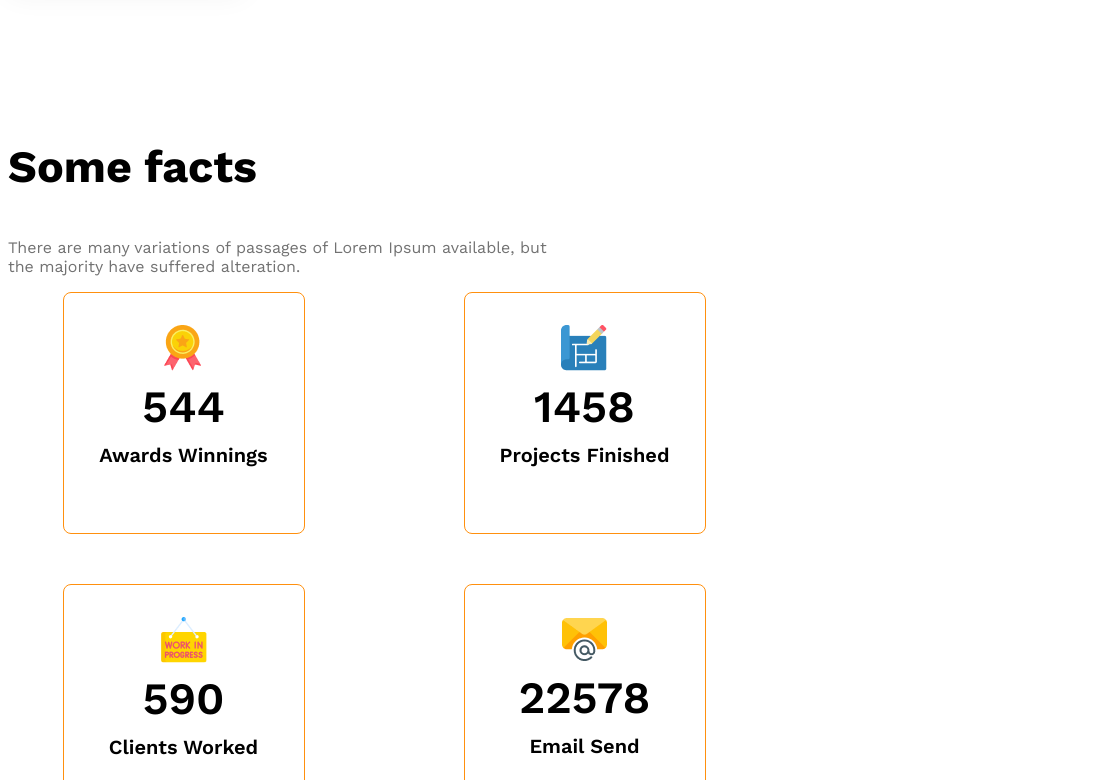
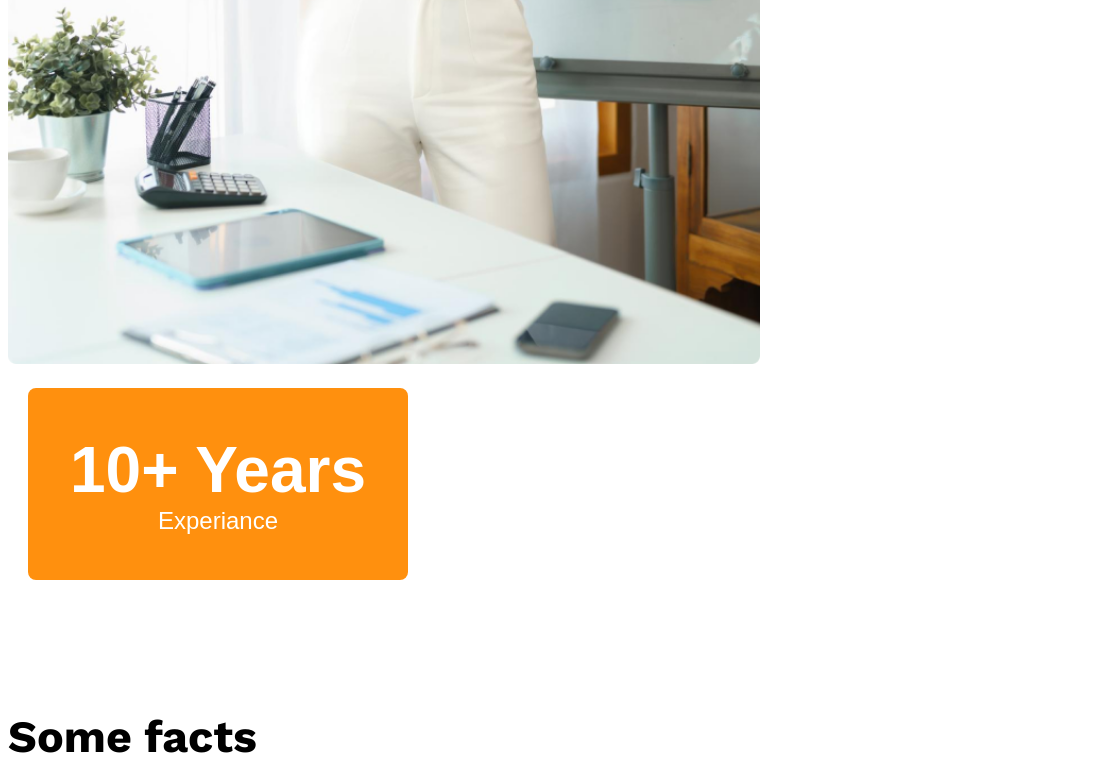
Before and after one commit to shakib071/Architect-Website, a plain HTML site: page index.html in a window 768 px wide. Shown: the part 4182-4962 px from the top of the page, 1093 px wide, since content can reach past the window. Drawn offline with nearby package versions, Linux system fonts and the light colour scheme.

Commit message:
added features :

```diff
--- a/index.html
+++ b/index.html
@@ -93,13 +93,13 @@
             </div>
 
 
-            <div>
+            <div class="featured-architect">
                 <img src="images/architect.png" alt="">
-                <div id="experiance-badge" class="btn-primary">
-                    <span class="experiance-year">10+ Years</span>
+                <button id="experiance-badge" class="btn-primary">
+                    <span id="experiance-year">10+ Years</span>
                     <br>
                     <span>Experiance</span>
-                </div>
+                </button>
             </div>
 
         </section>
--- a/styles/architect.css
+++ b/styles/architect.css
@@ -167,6 +167,22 @@ main > section{
 
 }
 
+#experiance-badge{
+    padding: 45px 42px;
+    font-size: 1.5rem;
+    font-weight: 500;
+    margin-left: -100px;
+    margin-top: -100px;
+}
+#experiance-year{
+    font-size: 4rem;
+    font-weight: 700;
+}
+
+.featured-architect img{
+    width: 100%;
+}
+
 
 
 
@@ -242,6 +258,7 @@ main > section{
 
     .navbar,
     .nav-links,
+    .features,
     .teams
     {
         flex-direction: column;
@@ -266,13 +283,20 @@ main > section{
     .our-features{
         margin-left: 20px;
     }
+
+    #experiance-badge{
+        margin-top: 20px;
+        margin-left: 20px;
+    }
 }
 
 /* mediam device  */
 
 @media screen and (min-width: 577px) and (max-width: 992px){
 
-    .teams{
+    .teams,
+    .features
+    {
         flex-direction: column;
     }
     .our-features{
@@ -284,4 +308,9 @@ main > section{
         gap: 50px;
         justify-items: center;
     }
+
+    #experiance-badge{
+        margin-top: 20px;
+        margin-left: 20px;
+    }
 }
```
